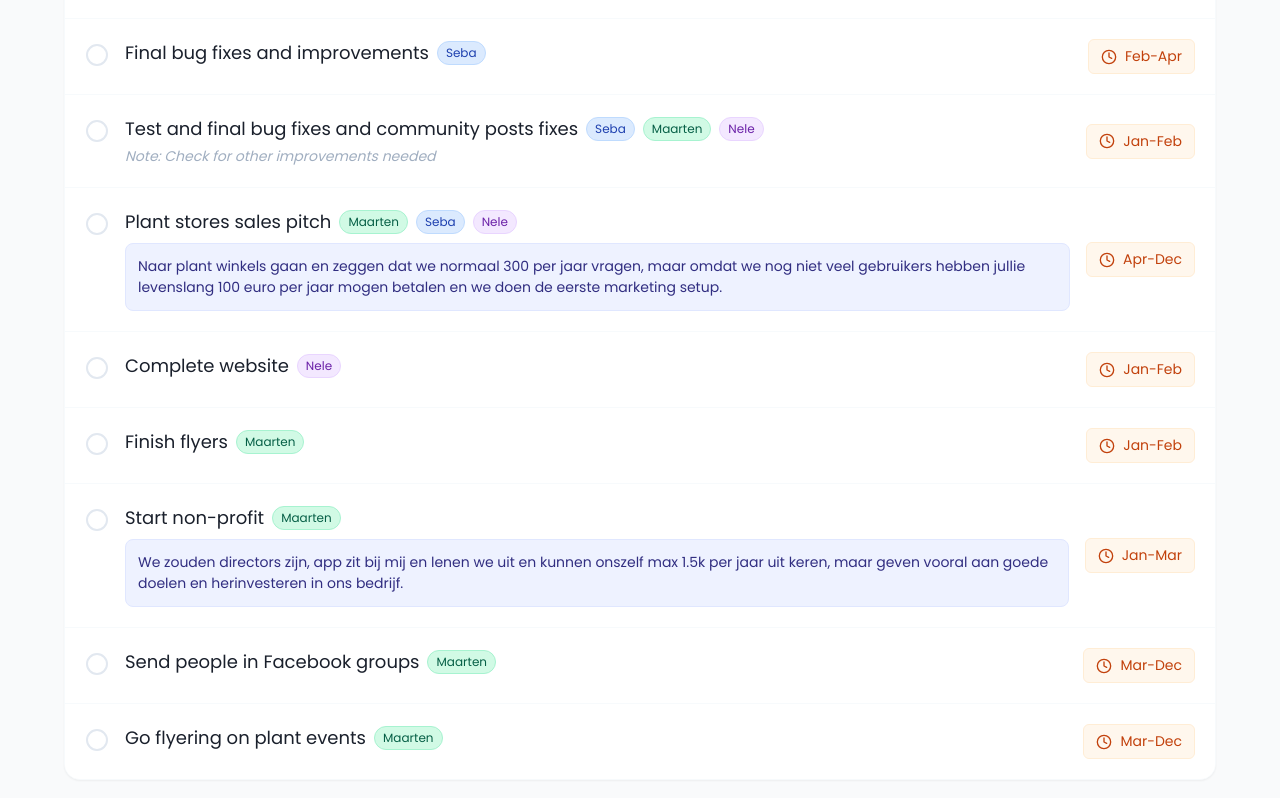
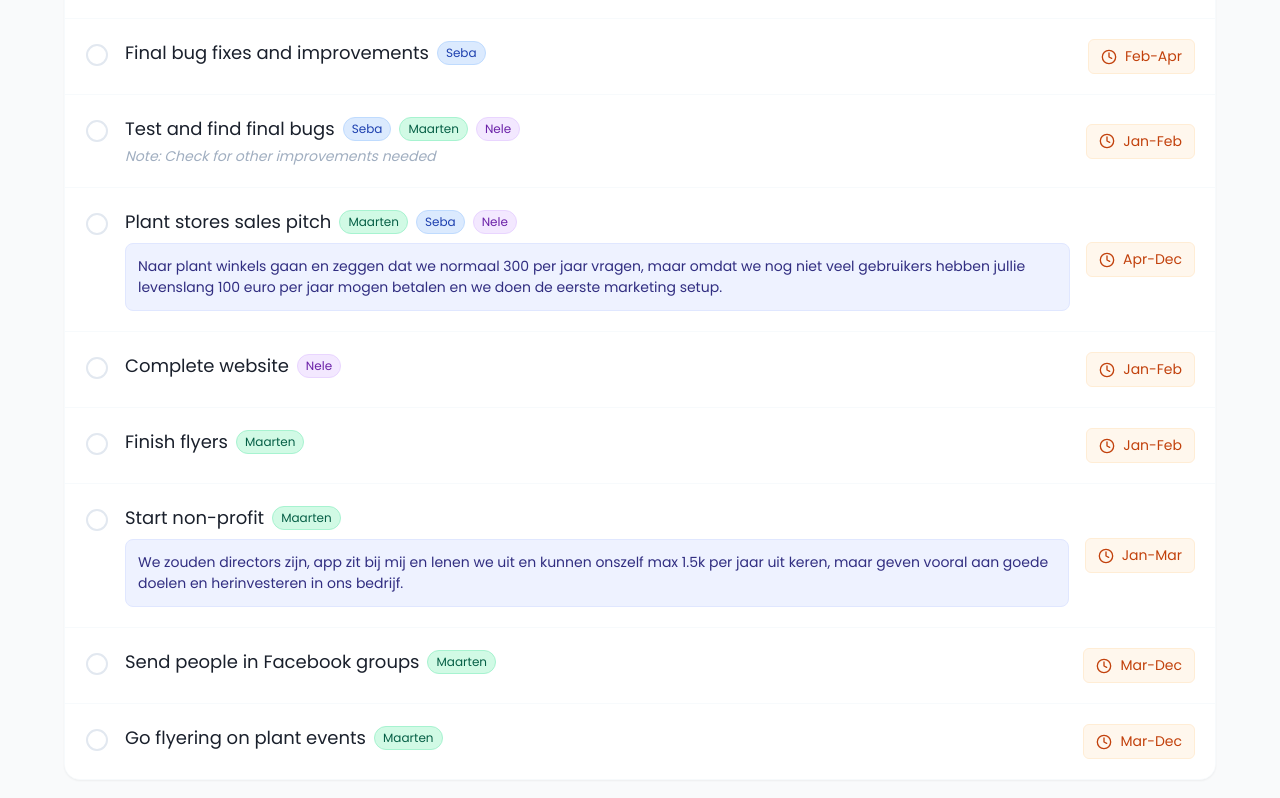
Before and after one commit to slverpla/slverpla.github.io, a Next.js app: page /roadmap in a window 1280 px wide. Shown: the part 1028-1826 px from the top of the page. Built offline with nearby package versions, Linux system fonts and the light colour scheme.

Commit message:
update text

```diff
--- a/src/pages/roadmap.tsx
+++ b/src/pages/roadmap.tsx
@@ -68,7 +68,7 @@ const todos = [
   },
   {
     id: 3,
-    title: 'Test and final bug fixes and community posts fixes',
+    title: 'Test and find final bugs',
     assignees: ['Seba', 'Maarten', 'Nele'],
     category: 'QA',
     completed: false,
```
